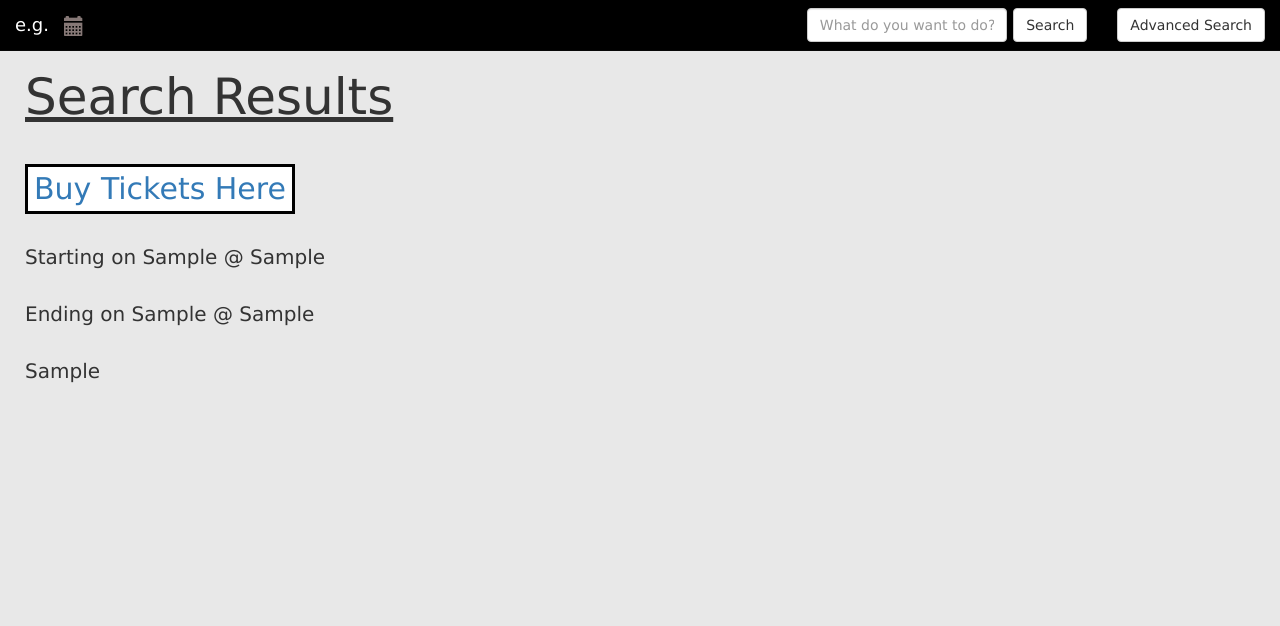
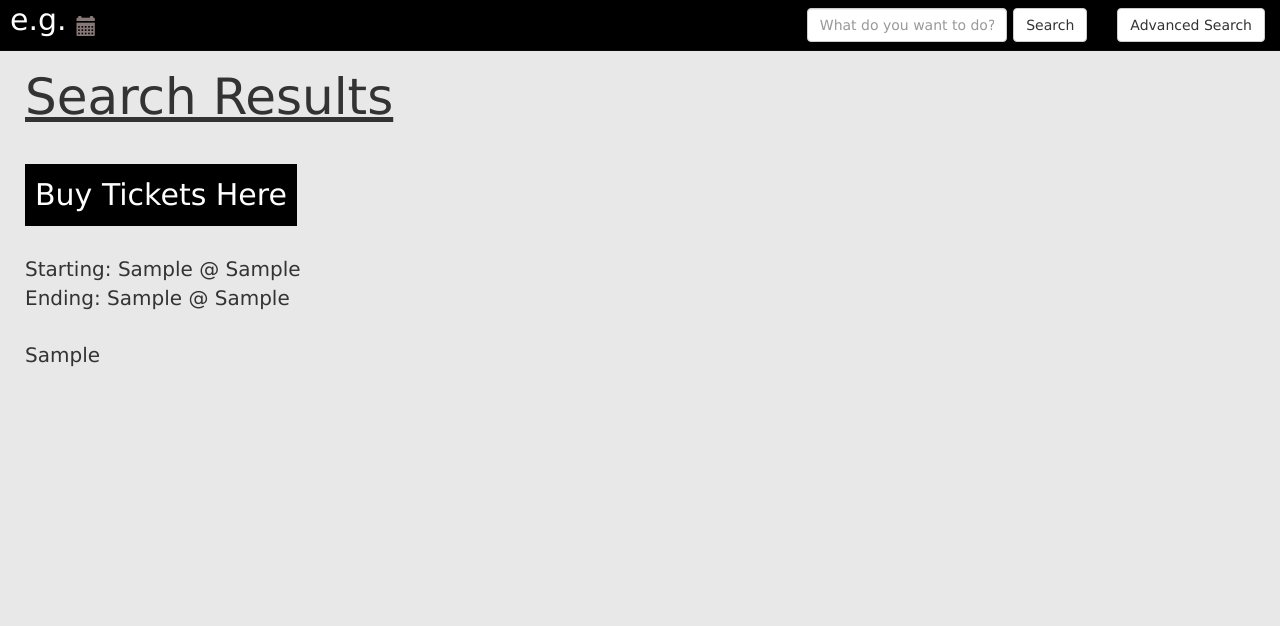
Before and after one commit to ykadir42/tbmagestic, a Flask app: template templates/eventpage.html in a window 1280 px wide. Shown: the top 626 px of the page. Run offline with Flask 2, Linux system fonts and the light colour scheme; the template is opened without the code that fills it: most values are stand-ins (such as "Sample title", 1, 10 or a date in 2020); some libraries are stand-ins or nearby versions.

Commit message:
Partially done w/ eventpage.html

```diff
--- a/templates/eventpage.html
+++ b/templates/eventpage.html
@@ -15,26 +15,24 @@
     padding-top: 25px;
   }
 
-  .button {
-    background-color: white;
-    color: black;
-    border: 3px solid black;
+  a:link, a:visited {
+    background-color: black;
+    color: white;
     text-align: center;
     font-size: 30px;
+    padding: 10px;
     -webkit-transition-duration: 0.4s; /* Safari */
     transition-duration: 0.4s;
+    text-decoration: none;
+    display: inline-block;
   }
 
-  .button:hover {
-    background-color: black;
-    color: white;
-  }
 </style>
 
 <h1> <u> Search Results </u> </h1>
 <br>
-<button class="button"><a href={{e['url']}}>Buy Tickets Here</a></button> <br> <br>
-Starting on {{e['dS']}} @ {{e['tS']}}<br> <br>
-Ending on {{e['dE']}} @ {{e['tE']}} <br> <br>
+<a href={{e['url']}} target='_blank'>Buy Tickets Here</a> <br> <br>
+Starting: {{e['dS']}} @ {{e['tS']}}<br>
+Ending:  {{e['dE']}} @ {{e['tE']}} <br><br>
 {{e}}
 {% endblock content %}
```
